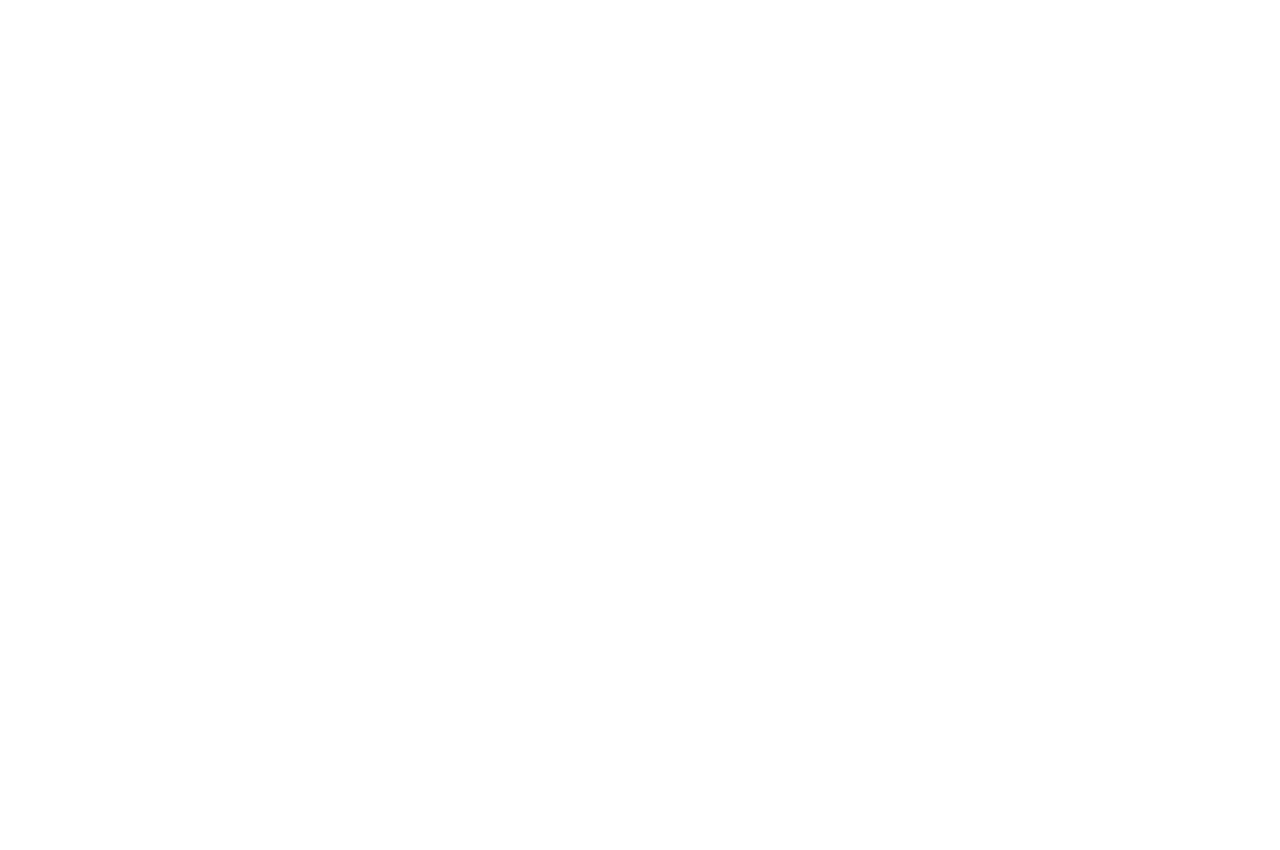
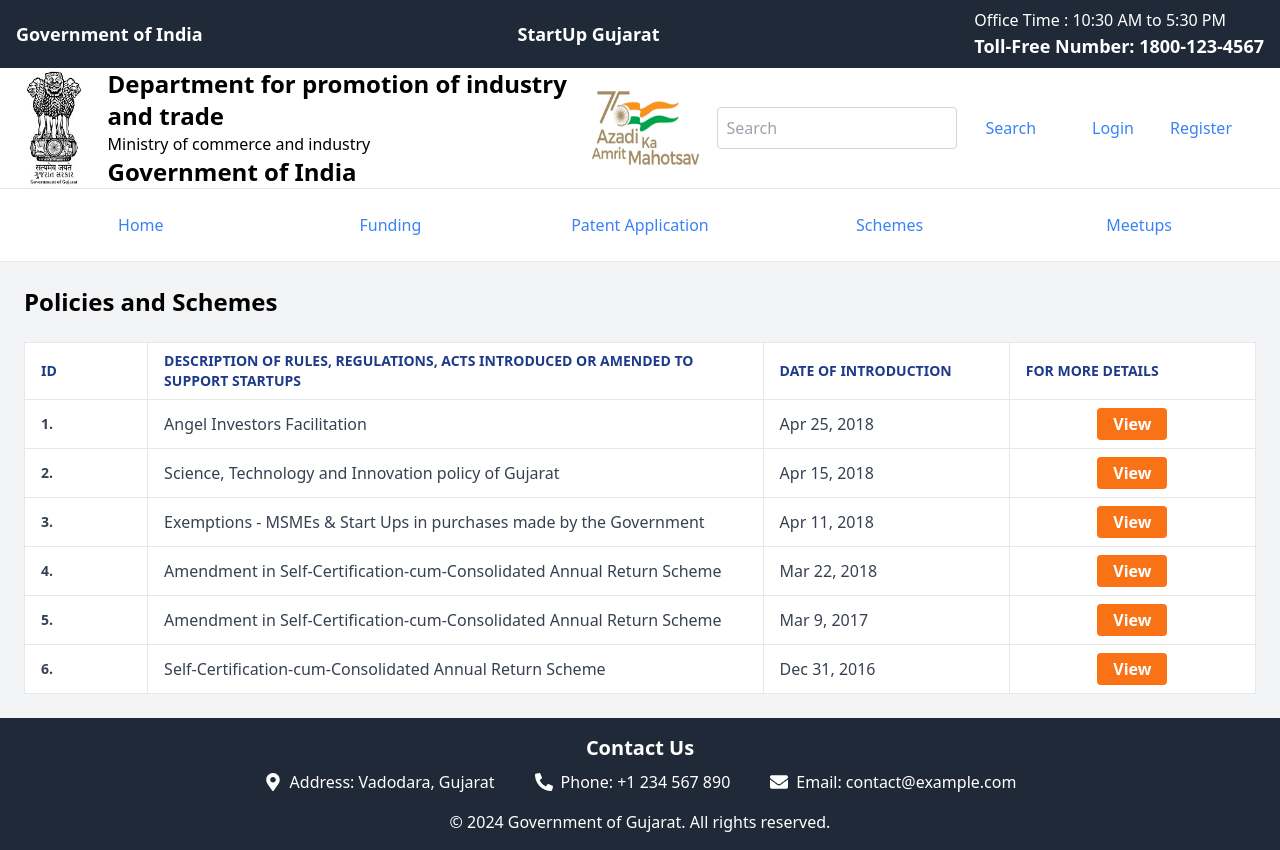
Before and after one commit to DevPatils/Fundev-Frontend, a React (Vite) app in the folder Fundevfrontend/: page /schemes in a window 1280 px wide. Before the commit this address had no page. Before the commit the page ends 800 px from the top, so only its background shows below. Built offline with nearby package versions, Linux system fonts and the light colour scheme.

Commit message:
Schemes Page

```diff
--- a/Fundevfrontend/src/App.tsx
+++ b/Fundevfrontend/src/App.tsx
@@ -2,6 +2,7 @@
 import './App.css';
 import Home from './Pages/Home';
 import Funding from './Pages/Funding';
+import Schemes from './Pages/Schemes';
 
 function App() {
   return (
@@ -9,6 +10,7 @@
       <Routes>
         <Route path="/" element={<Home />} />
         <Route path="/funding" element={<Funding/>} />
+        <Route path="/schemes" element={<Schemes/>} />
       </Routes>
     </Router>
   );
--- a/Fundevfrontend/src/Components/BottomNavbar.tsx
+++ b/Fundevfrontend/src/Components/BottomNavbar.tsx
@@ -60,7 +60,8 @@
                     Funding
                 </button>
                 <button className="flex-1 mx-2 py-2 bg-white text-blue-500 rounded hover:bg-blue-600">Patent Application</button>
-                <button className="flex-1 mx-2 py-2 bg-white text-blue-500 rounded hover:bg-blue-600">Schemes</button>
+                <button className="flex-1 mx-2 py-2 bg-white text-blue-500 rounded hover:bg-blue-600"
+                    onClick={() => navigate('/schemes')}>Schemes</button>
                 <button className="flex-1 mx-2 py-2 bg-white text-blue-500 rounded hover:bg-blue-600">Meetups</button>
             </div>
 
--- /dev/null
+++ b/Fundevfrontend/src/Components/Schemeandsupport.tsx
@@ -0,0 +1,131 @@
+import React from 'react';
+import { useNavigate } from 'react-router-dom';
+
+const SchemeAndSupport = () => {
+  const navigate = useNavigate();
+
+  return (
+    <div className="p-6 bg-gray-100">
+      <h1 className="font-extrabold text-2xl">Policies and Schemes</h1>
+      <br />
+      <table className="min-w-full bg-white border">
+        <thead>
+          <tr>
+            <th className="w-1/12 px-4 py-2 border text-left text-sm font-bold text-blue-900">ID</th>
+            <th className="w-5/12 px-4 py-2 border text-left text-sm font-bold text-blue-900">
+              DESCRIPTION OF RULES, REGULATIONS, ACTS INTRODUCED OR AMENDED TO SUPPORT STARTUPS
+            </th>
+            <th className="w-2/12 px-4 py-2 border text-left text-sm font-bold text-blue-900">DATE OF INTRODUCTION</th>
+            <th className="w-2/12 px-4 py-2 border text-left text-sm font-bold text-blue-900">FOR MORE DETAILS</th>
+          </tr>
+        </thead>
+        <tbody>
+          <tr>
+            <td className="px-4 py-2 border text-sm font-semibold text-gray-700">1.</td>
+            <td className="px-4 py-2 border text-base text-gray-700">Angel Investors Facilitation</td>
+            <td className="px-4 py-2 border text-base text-gray-700">Apr 25, 2018</td>
+            <td className="px-4 py-2 border text-center">
+              <a
+                href="#"
+                onClick={(e) => {
+                  e.preventDefault();
+                  navigate('/your-url');
+                }}
+                className="bg-orange-500 hover:bg-orange-600 text-white font-semibold py-1 px-4 rounded inline-block text-center"
+              >
+                View
+              </a>
+            </td>
+          </tr>
+          <tr>
+            <td className="px-4 py-2 border text-sm font-semibold text-gray-700">2.</td>
+            <td className="px-4 py-2 border text-base text-gray-700">Science, Technology and Innovation policy of Gujarat</td>
+            <td className="px-4 py-2 border text-base text-gray-700">Apr 15, 2018</td>
+            <td className="px-4 py-2 border text-center">
+              <a
+                href="#"
+                onClick={(e) => {
+                  e.preventDefault();
+                  navigate('/your-url'); // Replace '/your-url' with the actual URL
+                }}
+                className="bg-orange-500 hover:bg-orange-600 text-white font-semibold py-1 px-4 rounded inline-block text-center"
+              >
+                View
+              </a>
+            </td>
+          </tr>
+          <tr>
+            <td className="px-4 py-2 border text-sm font-semibold text-gray-700">3.</td>
+            <td className="px-4 py-2 border text-base text-gray-700">Exemptions - MSMEs & Start Ups in purchases made by the Government</td>
+            <td className="px-4 py-2 border text-base text-gray-700">Apr 11, 2018</td>
+            <td className="px-4 py-2 border text-center">
+              <a
+                href="#"
+                onClick={(e) => {
+                  e.preventDefault();
+                  navigate('/your-url'); // Replace '/your-url' with the actual URL
+                }}
+                className="bg-orange-500 hover:bg-orange-600 text-white font-semibold py-1 px-4 rounded inline-block text-center"
+              >
+                View
+              </a>
+            </td>
+          </tr>
+          <tr>
+            <td className="px-4 py-2 border text-sm font-semibold text-gray-700">4.</td>
+            <td className="px-4 py-2 border text-base text-gray-700">Amendment in Self-Certification-cum-Consolidated Annual Return Scheme</td>
+            <td className="px-4 py-2 border text-base text-gray-700">Mar 22, 2018</td>
+            <td className="px-4 py-2 border text-center">
+              <a
+                href="#"
+                onClick={(e) => {
+                  e.preventDefault();
+                  navigate('/your-url'); // Replace '/your-url' with the actual URL
+                }}
+                className="bg-orange-500 hover:bg-orange-600 text-white font-semibold py-1 px-4 rounded inline-block text-center"
+              >
+                View
+              </a>
+            </td>
+          </tr>
+          <tr>
+            <td className="px-4 py-2 border text-sm font-semibold text-gray-700">5.</td>
+            <td className="px-4 py-2 border text-base text-gray-700">Amendment in Self-Certification-cum-Consolidated Annual Return Scheme</td>
+            <td className="px-4 py-2 border text-base text-gray-700">Mar 9, 2017</td>
+            <td className="px-4 py-2 border text-center">
+              <a
+                href="#"
+                onClick={(e) => {
+                  e.preventDefault();
+                  navigate('/your-url'); // Replace '/your-url' with the actual URL
+                }}
+                className="bg-orange-500 hover:bg-orange-600 text-white font-semibold py-1 px-4 rounded inline-block text-center"
+              >
+                View
+              </a>
+            </td>
+          </tr>
+          <tr>
+            <td className="px-4 py-2 border text-sm font-semibold text-gray-700">6.</td>
+            <td className="px-4 py-2 border text-base text-gray-700">Self-Certification-cum-Consolidated Annual Return Scheme</td>
+            <td className="px-4 py-2 border text-base text-gray-700">Dec 31, 2016</td>
+            <td className="px-4 py-2 border text-center">
+              <a
+                href="#"
+                onClick={(e) => {
+                  e.preventDefault();
+                  navigate('/your-url'); // Replace '/your-url' with the actual URL
+                }}
+                className="bg-orange-500 hover:bg-orange-600 text-white font-semibold py-1 px-4 rounded inline-block text-center"
+              >
+                View
+              </a>
+            </td>
+          </tr>
+        </tbody>
+      </table>
+    </div>
+  );
+};
+
+export default SchemeAndSupport;
--- /dev/null
+++ b/Fundevfrontend/src/Pages/Schemes.tsx
@@ -0,0 +1,17 @@
+import SchemeAndSupport from '../Components/Schemeandsupport'
+import TopNavbar from '../Components/TopNavbar'
+import BottomNavbar from '../Components/BottomNavbar'
+import Footer from '../Components/Footer'
+
+const Schemes = () => {
+  return (
+    <div>
+      <TopNavbar/>
+      <BottomNavbar/>
+      <SchemeAndSupport />
+      <Footer/>
+    </div>
+  );
+};
+
+export default Schemes;
```
